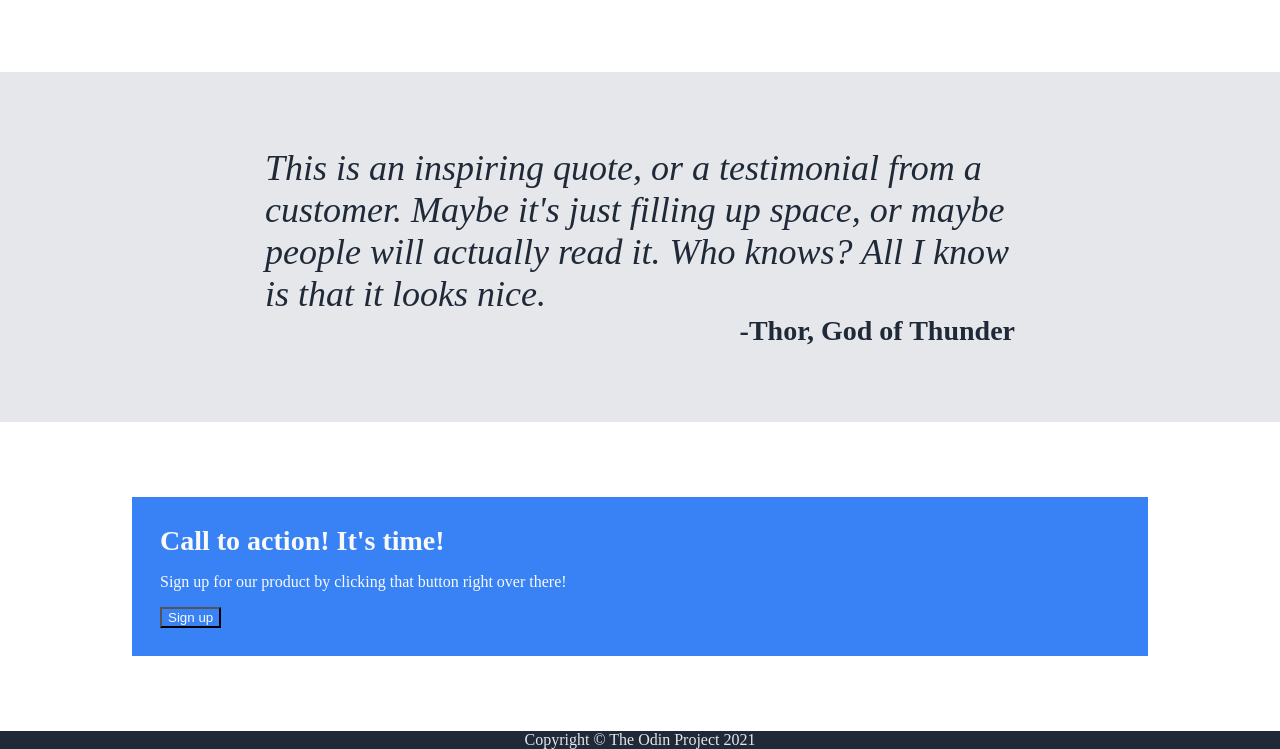
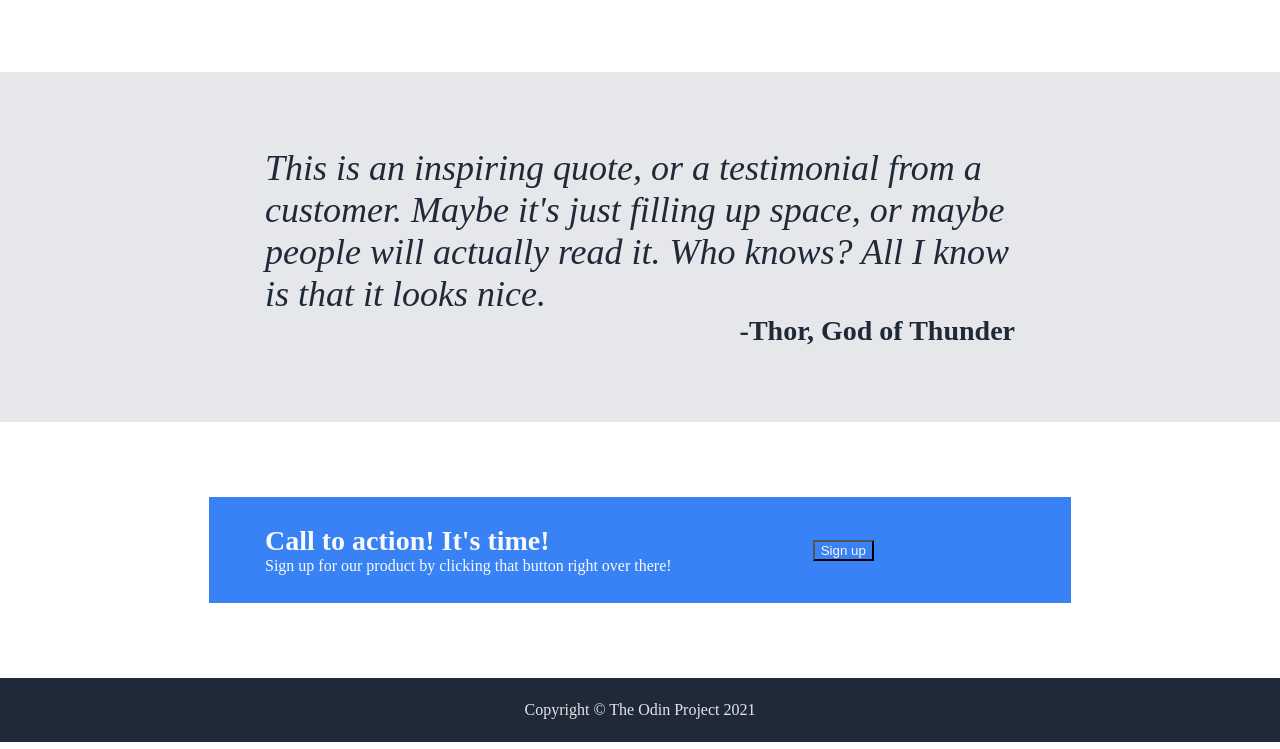
Before and after one commit to WitherMite/OdinLandingPage, a plain HTML site: page index.html in a window 1280 px wide. Shown: the part 547-1296 px from the top of the page. Drawn offline with Linux system fonts and the light colour scheme.

Commit message:
Position call to action

```diff
--- a/index.html
+++ b/index.html
@@ -39,8 +39,8 @@
     </div>
     <div class="c2a">
         <div class="text">
-            <strong>Call to action! It's time!</strong>
-            <p>Sign up for our product by clicking that button right over there!</p>
+            <strong>Call to action! It's time!</strong><br>
+            Sign up for our product by clicking that button right over there!
         </div>
         <button>Sign up</button>
     </div>
--- a/styles/style.css
+++ b/styles/style.css
@@ -21,6 +21,7 @@ ul{
     height: 64px;
     display: flex;
     align-items: center;
+    flex: 1 0 auto;
 }
 
 .header{
@@ -60,6 +61,7 @@ button,
 .c2a{
     background-color: #3882f6;
     color: #F9FAF8;
+    flex: 0 auto;
 }
 
 .info strong{
@@ -104,14 +106,21 @@ button,
 
 .c2a{
     margin: 75px 100%;
-    padding: 28px;
-    width: 75%;
+    padding: 28px 56px;
+    width: 750px;
+    display: flex;
+    align-items: center;
+    justify-content: space-between;
 }
 
 .c2a strong{
     font-size: 28px;
 }
 
+.c2a button{
+    margin: auto;
+}
+
 .footer{
     justify-content: center;
 }
```
